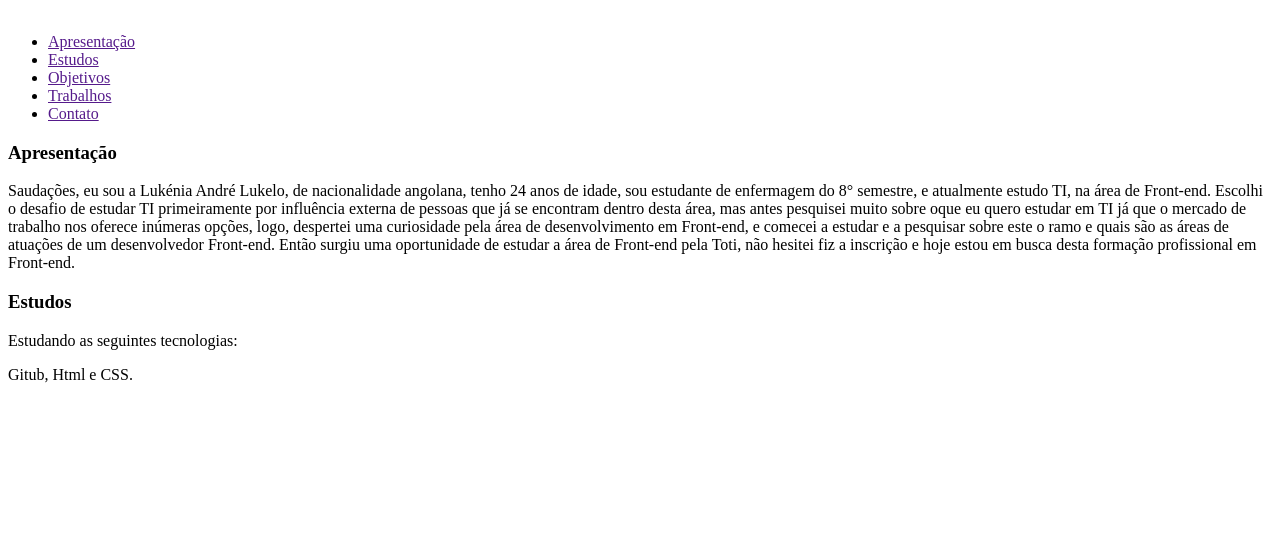
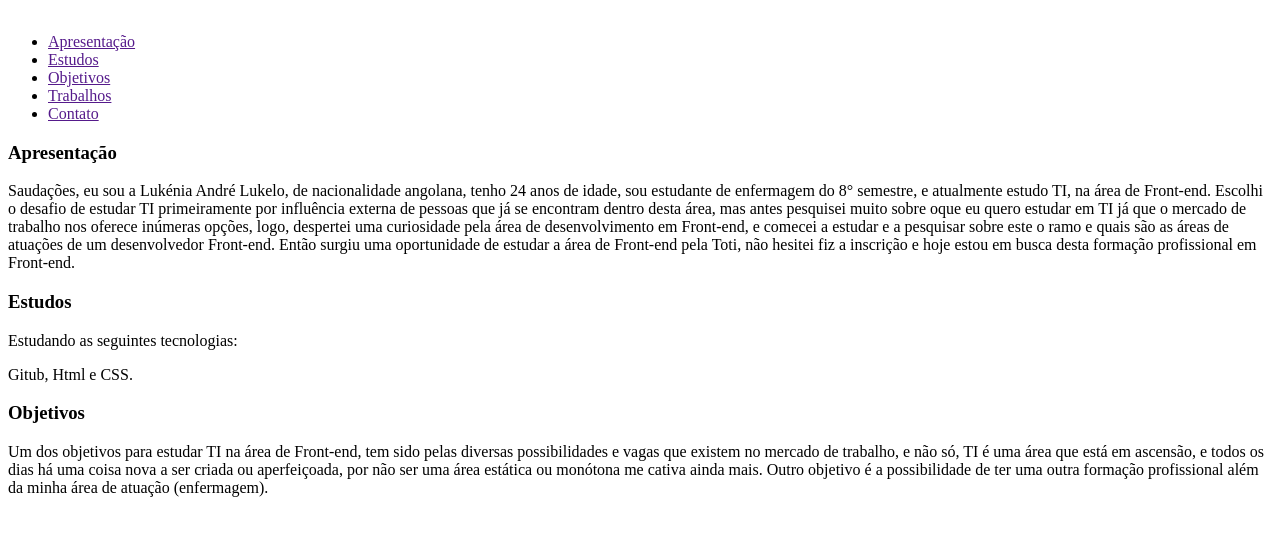
Before and after one commit to Lukeniallukelo/minha-apresenta-o-html-toti, a plain HTML site: page index.html in a window 1280 px wide. Shown: the part 68-604 px from the top of the page. Drawn offline with Linux system fonts and the light colour scheme.

Commit message:
subindo o item objetivos

```diff
--- a/index.html
+++ b/index.html
@@ -47,6 +47,14 @@
                 </span>
             </div>
         </section>
+        <section>
+            <div>
+                <h3>Objetivos</h3>
+                <p> Um dos objetivos para estudar TI na área de Front-end, tem sido pelas diversas possibilidades e vagas que existem no mercado de trabalho, e não só, TI é uma área que está em ascensão, e todos os dias há uma coisa nova a ser criada ou aperfeiçoada, por não ser uma área estática ou monótona me cativa ainda mais.
+                    Outro objetivo é a possibilidade de ter uma outra formação profissional além da minha área de atuação (enfermagem).
+                </p>
+            </div>
+        </section>
 
     </main>
 </body>
```
